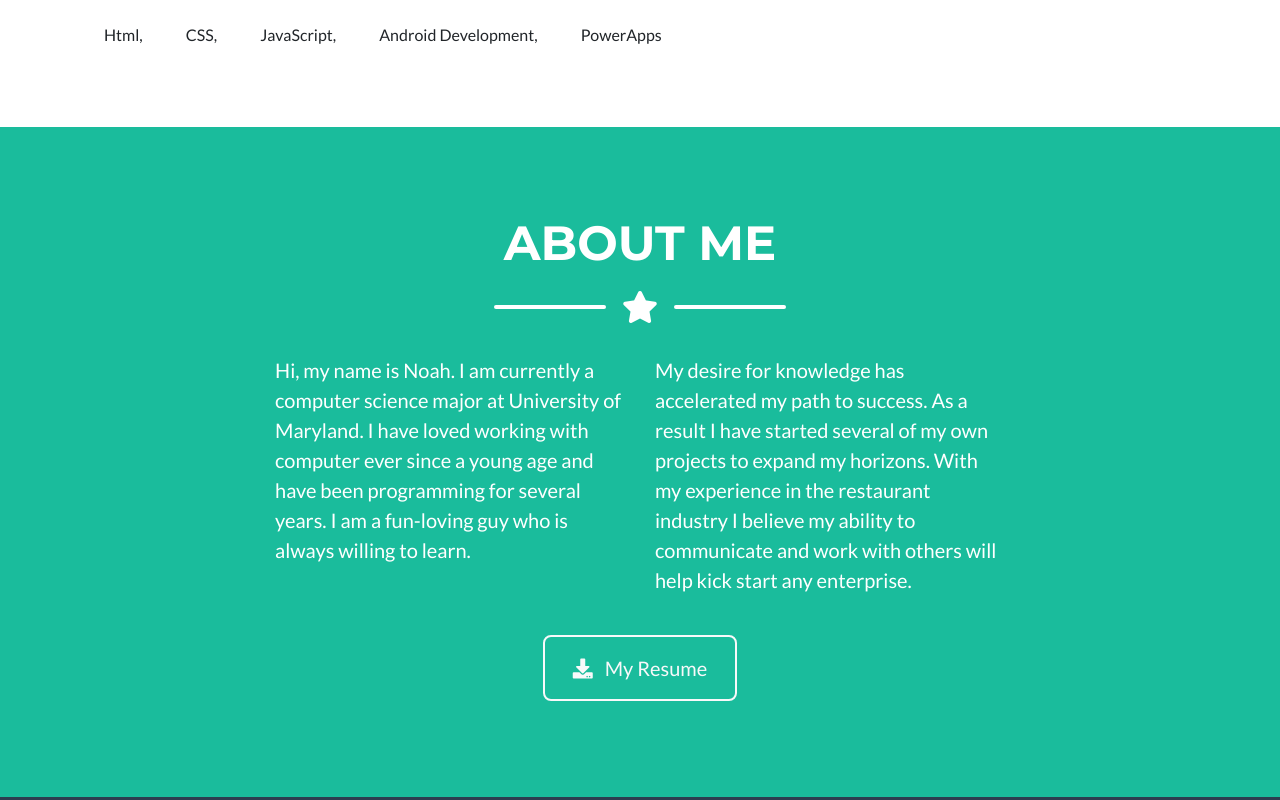
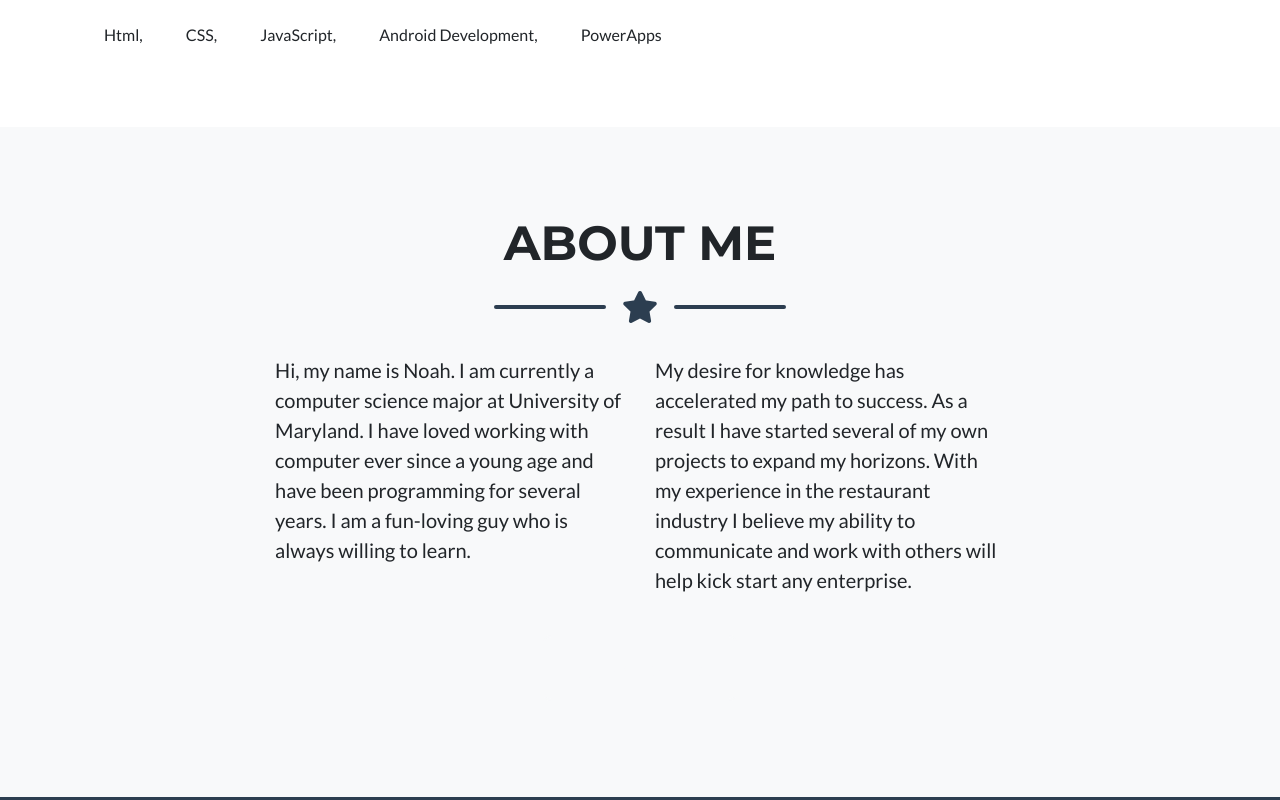
Before and after one commit to noahgriff99/resume, a website: page index.html in a window 1280 px wide. Shown: the part 2400-3200 px from the top of the page. Drawn offline with Linux system fonts and the light colour scheme.

Commit message:
changed color

```diff
--- a/index.html
+++ b/index.html
@@ -278,14 +278,14 @@
     </section>
 
   <!-- About Section -->
-  <section class="page-section bg-primary text-white mb-0" id="about">
+  <section class="page-section bg-light text-black mb-0" id="about">
     <div class="container">
 
       <!-- About Section Heading -->
-      <h2 class="page-section-heading text-center text-uppercase text-white">About Me</h2>
+      <h2 class="page-section-heading text-center text-uppercase text-blue">About Me</h2>
 
       <!-- Icon Divider -->
-      <div class="divider-custom divider-light">
+      <div class="divider-custom divider-dark">
         <div class="divider-custom-line"></div>
         <div class="divider-custom-icon">
           <i class="fas fa-star"></i>
```
